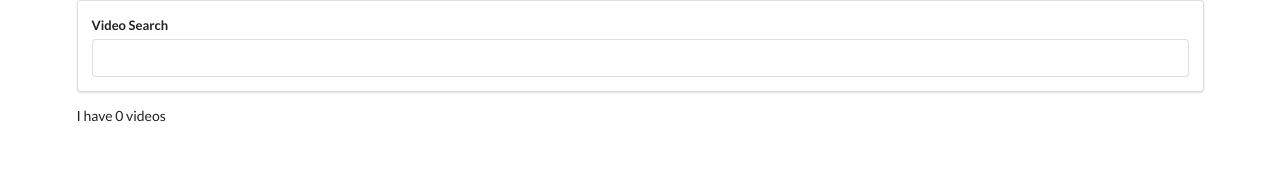
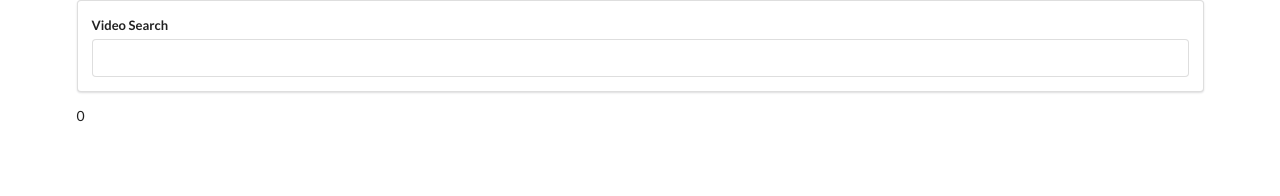
Before and after one commit to emrecolak-23/react-youtube-videos, a React (Create React App) app: page / in a window 1280 px wide. Shown: the top 196 px of the page. Built offline with nearby package versions, Linux system fonts and the light colour scheme.

Commit message:
passing state with props

```diff
--- a/src/App.js
+++ b/src/App.js
@@ -1,6 +1,7 @@
 import { Component } from 'react';
 
 import SearchBar from './components/SearchBar';
+import VideoList from './components/VideoList';
 
 import youtube from './apis/youtube';
 
@@ -21,7 +22,7 @@ class App extends Component {
     return (
       <div className="ui container">
         <SearchBar onSubmit={this.onSubmitSearch} />
-        <div>I have {this.state.videos.length} videos</div>
+        <VideoList videos={this.state.videos} />
       </div>
     );
   }
--- a/src/components/VideoList.js
+++ b/src/components/VideoList.js
@@ -2,7 +2,7 @@ import { Component } from 'react';
 
 class VideoList extends Component {
   render() {
-    return <div>Video List</div>;
+    return <div>{this.props.videos.length}</div>;
   }
 }
 
```
